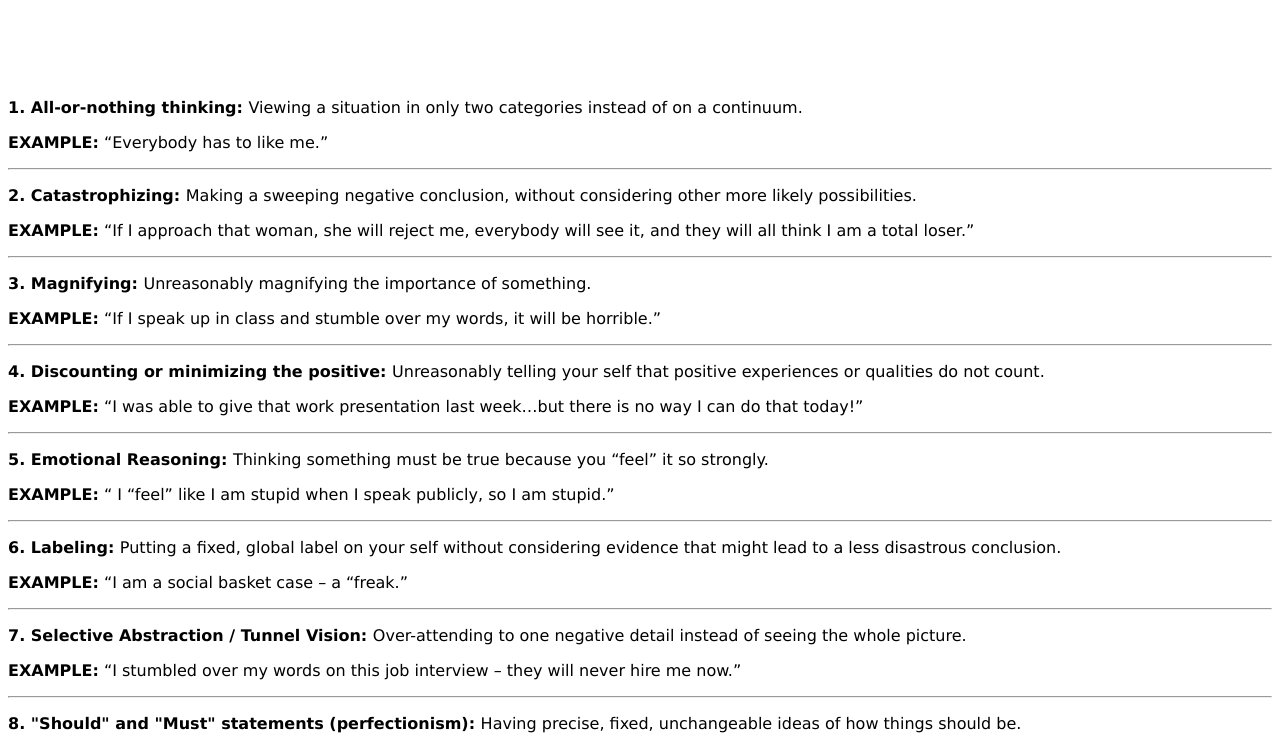
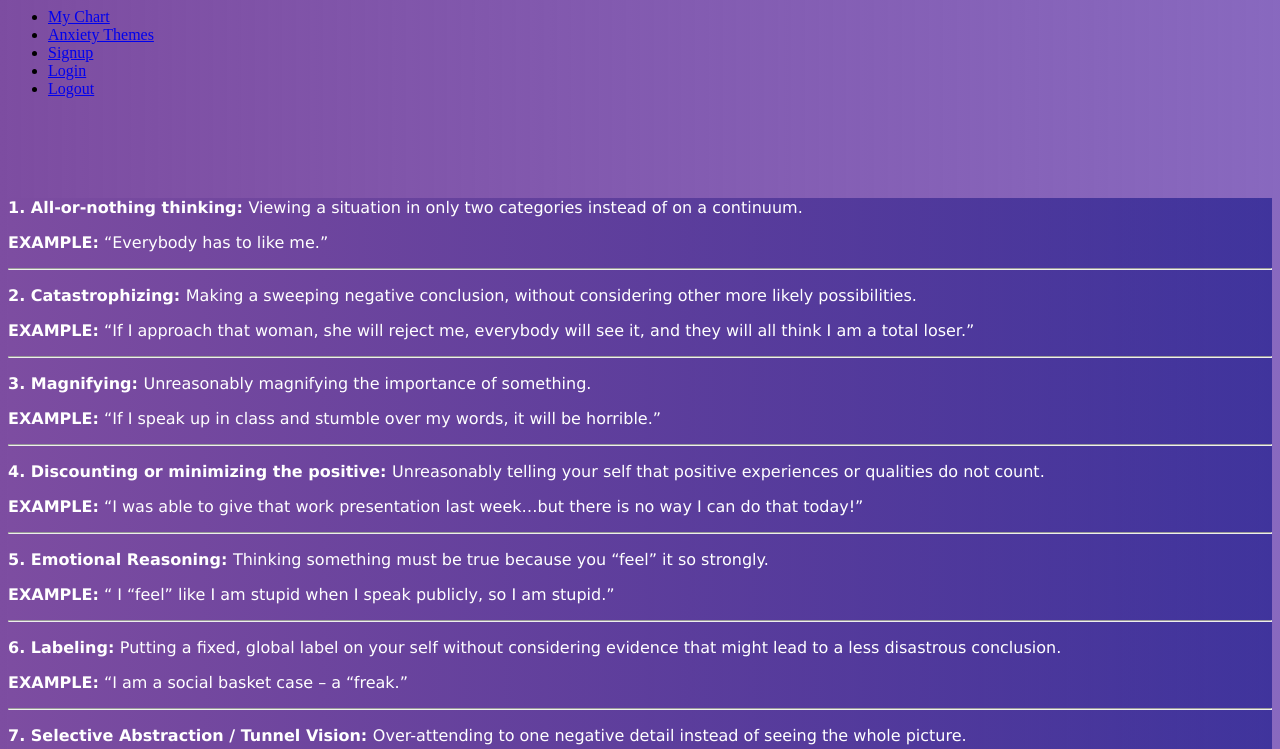
Before and after one commit to kellykaufman/Infinite-Loop-frontend, a Vue app: page /anxiety-themes in a window 1280 px wide. Shown: the part 420-1169 px from the top of the page. Built offline with nearby package versions, Linux system fonts and the light colour scheme; the HTML template or start-up script is replaced by a standard one.

Commit message:
Makes my chart background purple

```diff
--- a/src/views/AnxietyThemes.vue
+++ b/src/views/AnxietyThemes.vue
@@ -136,10 +136,30 @@
 </template>
 
 <style>
+p {
+  font-family: Verdana;
+  font-style: normal;
+  color: white;
+}
+
+html {
+  margin-top: 100px;
+
+  /* Google fonts: Font-Family */
+  background-image: linear-gradient(
+    to left,
+    rgba(68, 18, 154, 0.635),
+    rgb(125, 77, 161)
+  );
+}
 .anxiety-themes {
   margin-top: 100px;
-  font-family: Verdana;
-  font-style: normal;
+
   /* Google fonts: Font-Family */
+  background-image: linear-gradient(
+    to left,
+    rgba(22, 22, 137, 0.635),
+    rgb(125, 77, 161)
+  );
 }
 </style>
--- a/src/views/MyChartIndex.vue
+++ b/src/views/MyChartIndex.vue
@@ -98,6 +98,17 @@
   font-weight: normal;
   font-size: 10pt;
 }
+
+.chart-index {
+  margin-top: 100px;
+
+  /* Google fonts: Font-Family */
+  background-image: linear-gradient(
+    to left,
+    rgba(22, 22, 137, 0.635),
+    rgb(125, 77, 161)
+  );
+}
 </style>
 
 <script>
```
